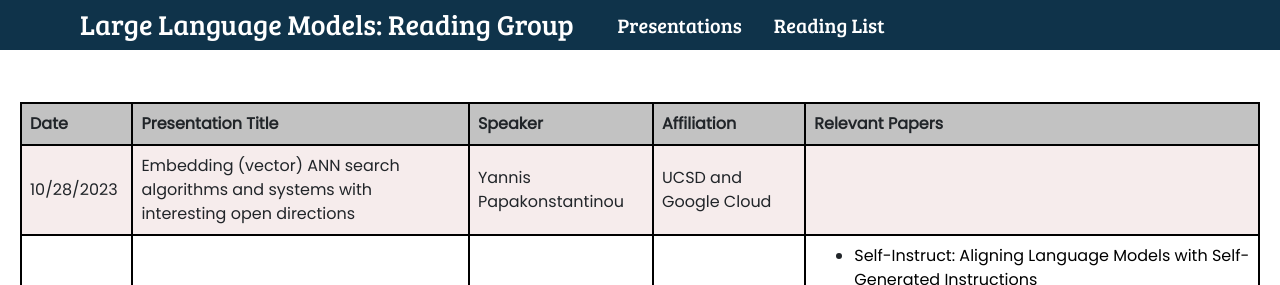
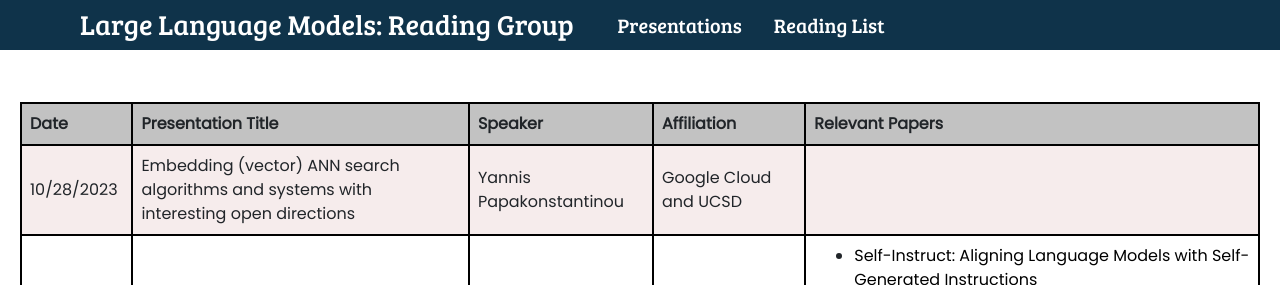
Before and after one commit to lei-seminar/lei-seminar.github.io, a React (Create React App) app: page / in a window 1280 px wide. Shown: the top 285 px of the page. Built offline with nearby package versions, Linux system fonts and the light colour scheme.

Commit message:
changing affiliation for Professor Yannis

```diff
--- a/src/data/presenatationData.js
+++ b/src/data/presenatationData.js
@@ -15,7 +15,7 @@ export const ENTRIES = [
         "Date": "10/28/2023",
         "Presentation Title": "Embedding (vector) ANN search algorithms and systems with interesting open directions",
         "Speaker": "Yannis Papakonstantinou",
-        "Affiliation": "UCSD and Google Cloud",
+        "Affiliation": "Google Cloud and UCSD",
         "Relevant Papers": [],
     },
     {
```
